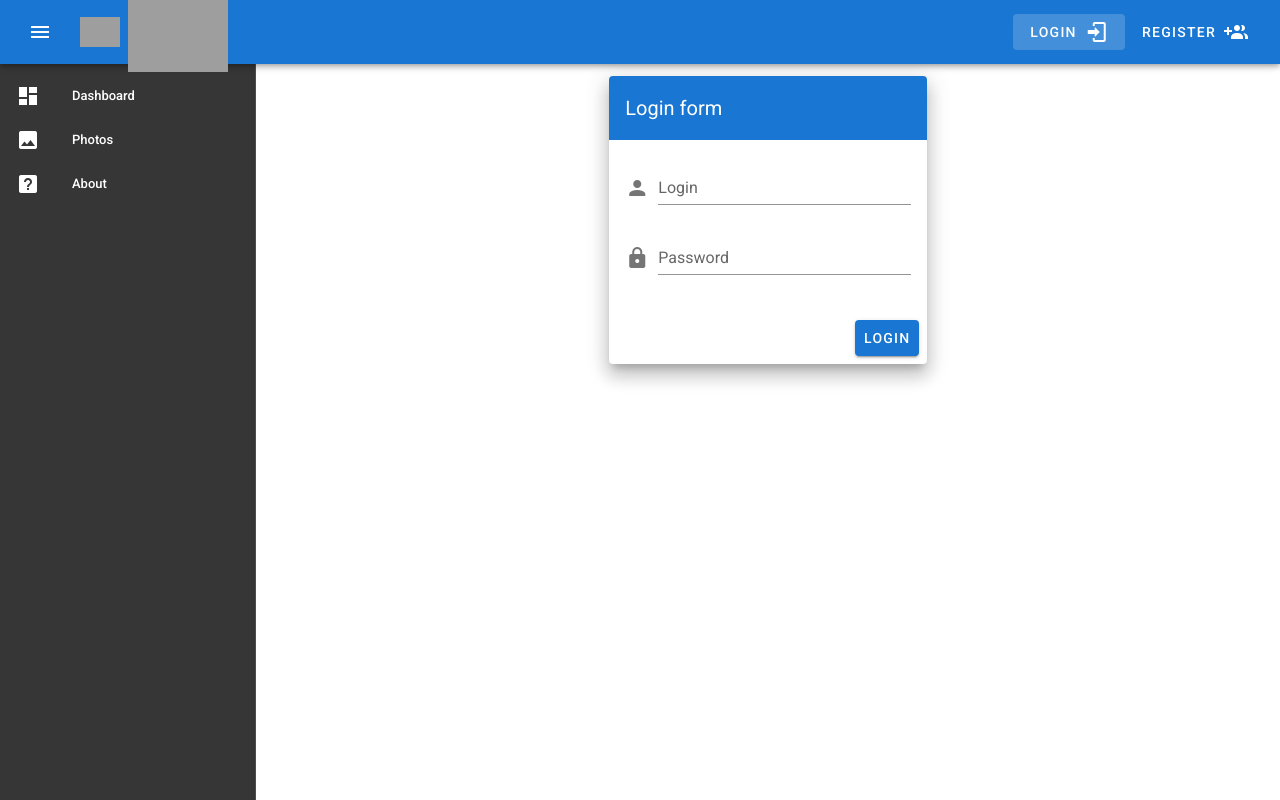
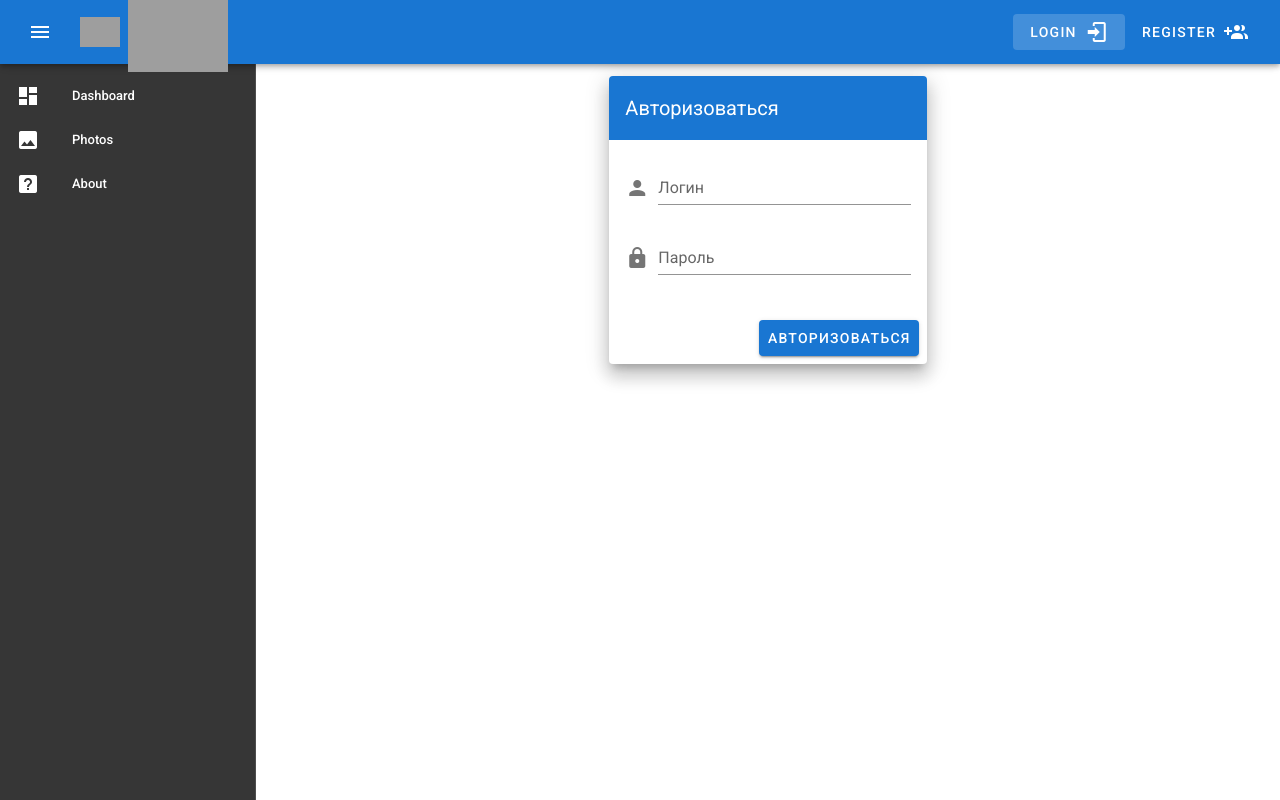
Before and after one commit to Maksim996/SPA_FRONT, a Vue app: page /login in a window 1280 px wide. Built offline with nearby package versions, Linux system fonts and the light colour scheme; grey boxes are pictures that could not be loaded.

Commit message:
Update (translate) Login.vue and Register.vue

```diff
--- a/src/lang/ru.js
+++ b/src/lang/ru.js
@@ -1,6 +1,10 @@
 export default {
     t: {
-        login: 'Авторизоваться',
-        register: 'Регестрация'
+        loginIn: 'Авторизоваться',
+        register: 'Регестрация',
+        password: 'Пароль',
+        login: 'Логин',
+
+
     }
 }
--- a/src/views/Login.vue
+++ b/src/views/Login.vue
@@ -14,14 +14,14 @@
                         dark
                         flat
                 >
-                    <v-toolbar-title>Login form</v-toolbar-title>
+                    <v-toolbar-title>{{$t('t.loginIn')}}</v-toolbar-title>
                     <v-spacer></v-spacer>
 
                 </v-toolbar>
                 <v-card-text>
                     <v-form>
                         <v-text-field
-                                label="Login"
+                                :label="$t('t.login')"
                                 name="login"
                                 prepend-icon="mdi-account"
                                 type="text"
@@ -29,7 +29,7 @@
 
                         <v-text-field
                                 id="password"
-                                label="Password"
+                                :label="$t('t.password')"
                                 name="password"
                                 prepend-icon="mdi-lock"
                                 type="password"
@@ -38,7 +38,7 @@
                 </v-card-text>
                 <v-card-actions>
                     <v-spacer></v-spacer>
-                    <v-btn color="primary">Login</v-btn>
+                    <v-btn color="primary">{{$t('t.loginIn')}}</v-btn>
                 </v-card-actions>
             </v-card>
         </v-col>
--- a/src/views/Register.vue
+++ b/src/views/Register.vue
@@ -14,20 +14,20 @@
                         dark
                         flat
                 >
-                    <v-toolbar-title>Login form</v-toolbar-title>
+                    <v-toolbar-title>{{$t('t.register')}}</v-toolbar-title>
                     <v-spacer></v-spacer>
 
                 </v-toolbar>
                 <v-card-text>
                     <v-form>
                         <v-text-field
-                                label="Name"
+                                :label="$t('t.name')"
                                 name="name"
                                 prepend-icon="mdi-account"
                                 type="text"
                         ></v-text-field>
                         <v-text-field
-                                label="Login"
+                                :label="$t('t.login')"
                                 name="login"
                                 prepend-icon="mdi-account"
                                 type="text"
@@ -35,7 +35,7 @@
 
                         <v-text-field
                                 id="password"
-                                label="Password"
+                                :label="$t('t.password')"
                                 name="password"
                                 prepend-icon="mdi-lock"
                                 type="password"
```
Also changed, not shown: 2 other files (tests, documents, lock files or other folders).
